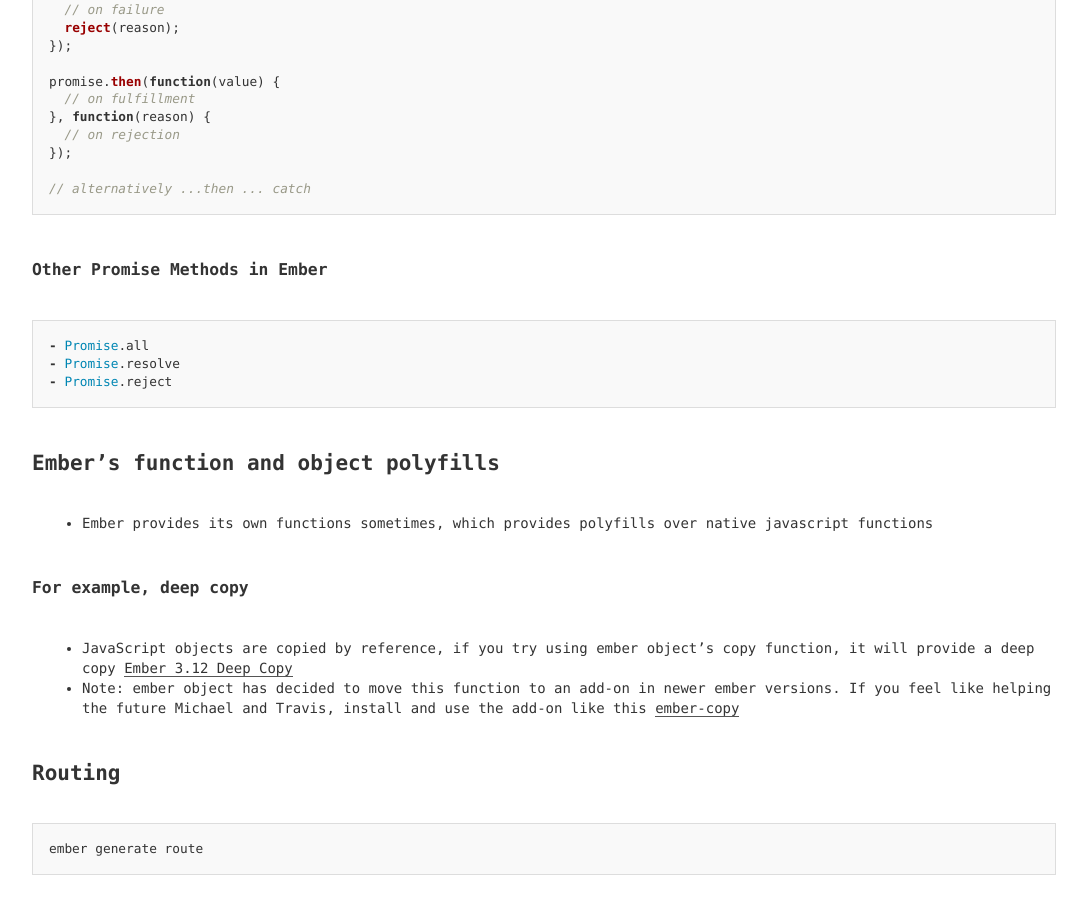
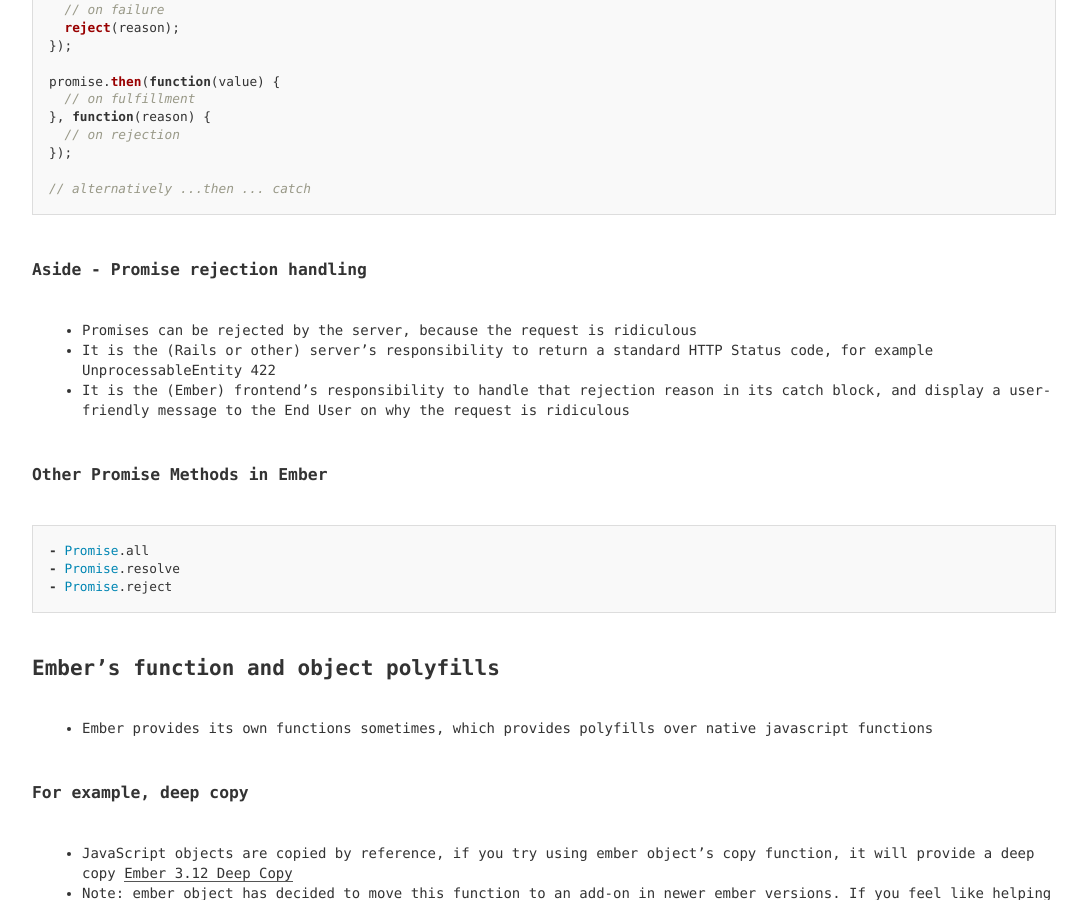
Before and after one commit to fengtingzhang/blog, a Jekyll site: the page built from _posts/2020-01-17-ember-2-session-two.md, in a window 1280 px wide and 900 px high, scrolled down 722 px. Shown: the whole window, without its empty margins (96-1183 px from the left). Built offline with Jekyll 4.4.1, drawn with Linux system fonts in a browser that asks for light colours.

Commit message:
Update 2020-01-17-ember-2-session-two.md

````diff
--- a/_posts/2020-01-17-ember-2-session-two.md
+++ b/_posts/2020-01-17-ember-2-session-two.md
@@ -38,6 +38,11 @@
 
 // alternatively ...then ... catch
 ```
+
+### Aside - Promise rejection handling
+* Promises can be rejected by the server, because the request is ridiculous
+* It is the (Rails or other) server's responsibility to return a standard HTTP Status code, for example UnprocessableEntity 422
+* It is the (Ember) frontend's responsibility to handle that rejection reason in its catch block, and display a user-friendly message to the End User on why the request is ridiculous
 
 ### Other Promise Methods in Ember
 ```javascript
````
